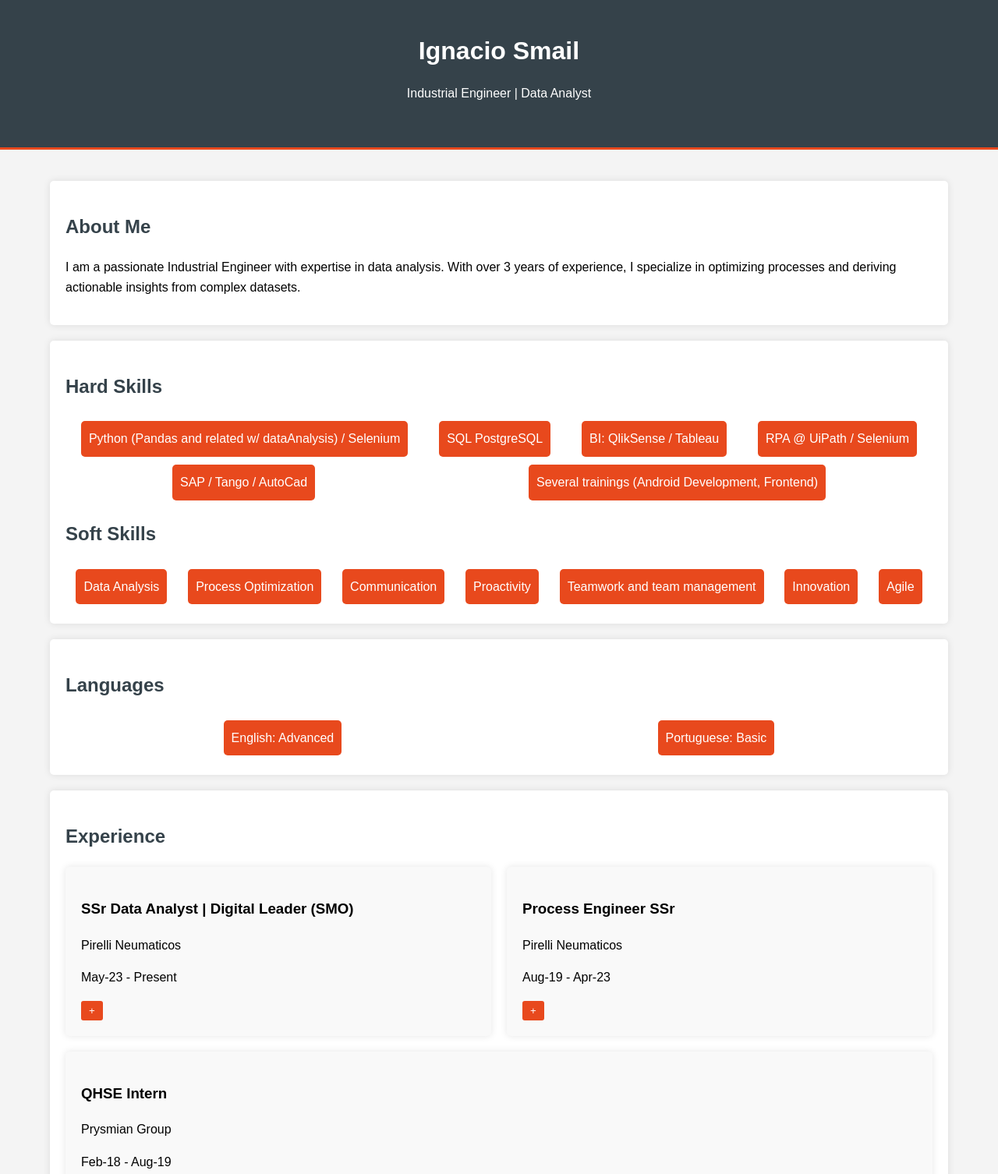
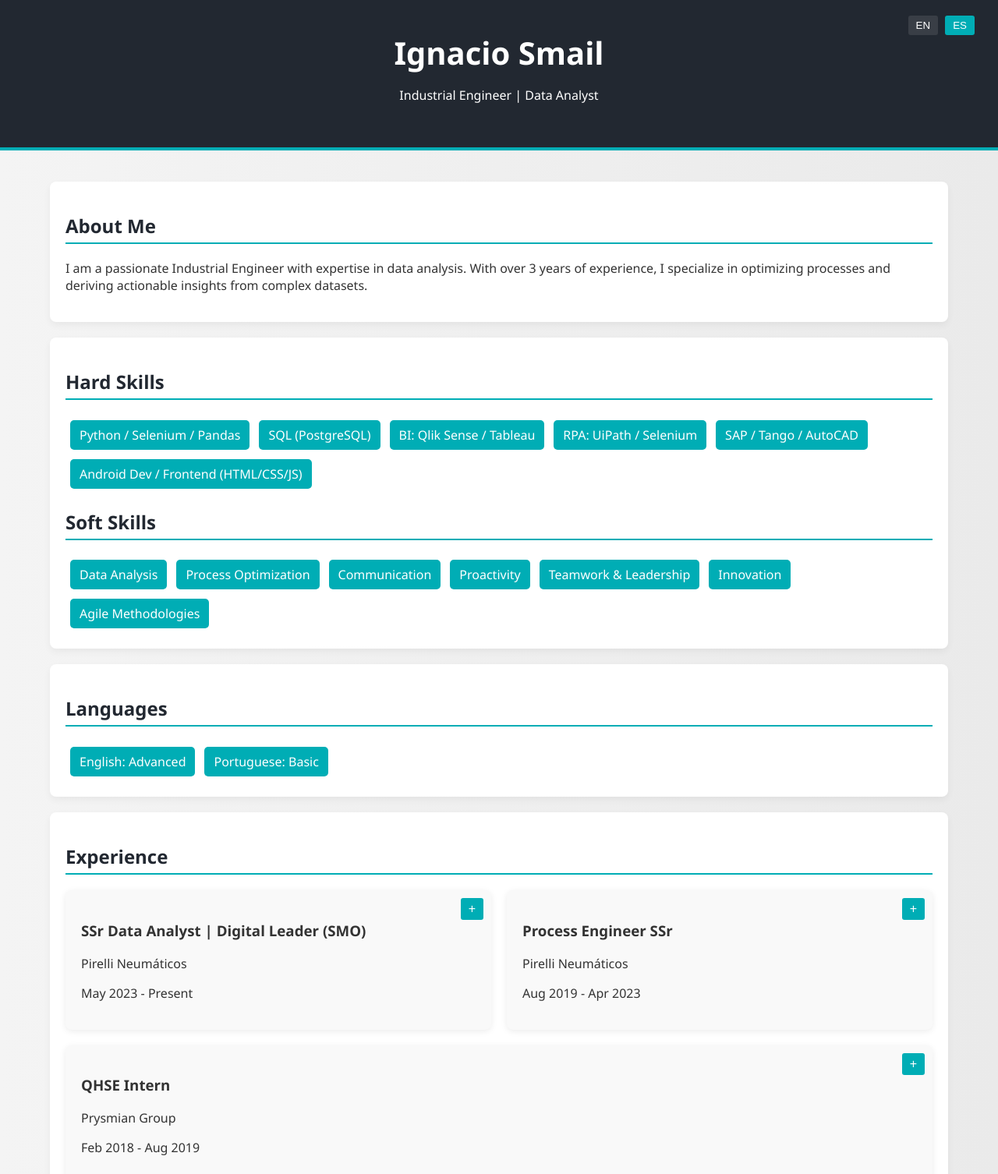
Before and after one commit to nachosmail/cv-landing-page, a plain HTML site: page index.html in a window 1280 px wide. Shown: the top 1506 px of the page at 78% size. Drawn offline with Linux system fonts and the light colour scheme.

Commit message:
update front and about-me

```diff
--- a/index.html
+++ b/index.html
@@ -1,49 +1,59 @@
 <!DOCTYPE html>
 <html lang="en">
 <head>
-    <meta charset="UTF-8">
-    <meta name="viewport" content="width=device-width, initial-scale=1.0">
+    <meta charset="UTF-8" />
+    <meta name="viewport" content="width=device-width, initial-scale=1.0"/>
     <title>CV Ignacio Smail</title>
-    <link rel="stylesheet" href="styles.css">
+    <link rel="stylesheet" href="styles.css" />
+    <script defer src="script.js"></script>
 </head>
 <body>
     <header>
         <div class="container">
             <h1>Ignacio Smail</h1>
             <p>Industrial Engineer | Data Analyst</p>
+            <div class="language-toggle">
+                <button id="lang-en" class="lang-button active">EN</button>
+                <button id="lang-es" class="lang-button">ES</button>
+            </div>
         </div>
     </header>
 
-    <div class="container">
+    <main class="container">
         <section class="section" id="about">
-            <h2>About Me</h2>
-            <p>I am a passionate Industrial Engineer with expertise in data analysis. With over 3 years of experience, I specialize in optimizing processes and deriving actionable insights from complex datasets.</p>
+            <h2 data-en="About Me" data-es="Sobre mí">About Me</h2>
+            <p
+            data-en="I am an Industrial Engineering professional with strong experience in process improvement, cost optimization, and industrial digitalization. My journey evolved from internships to a full-time role at Pirelli, focused on automating reports and enhancing operations. Since 2023, I lead Smart Manufacturing initiatives, driving digital transformation across production, quality, maintenance, and engineering. I work with powerful and modern digital tools, enabling scalable solutions through data, automation, and integrated platforms."
+            data-es="Profesional de Ingeniería Industrial con sólida experiencia en mejora de procesos, optimización de costos y digitalización industrial. Mi recorrido fue desde pasantías hasta un rol efectivo en Pirelli, enfocado en automatización de reportes y eficiencia operativa. Desde 2023 lidero iniciativas de Smart Manufacturing, impulsando la transformación digital en producción, calidad, mantenimiento e ingeniería. Trabajo con herramientas digitales modernas y versátiles, que permiten soluciones escalables basadas en datos, automatización y plataformas integradas.">
+                I am a passionate Industrial Engineer with expertise in data analysis. With over 3 years of experience, I specialize in optimizing processes and deriving actionable insights from complex datasets.
+            </p>
         </section>
 
         <section class="section" id="skills">
-            <h2>Hard Skills</h2>
+            <h2 data-en="Hard Skills" data-es="Habilidades Técnicas">Hard Skills</h2>
             <div class="skills">
-                <span class="skill">Python (Pandas and related w/ dataAnalysis) / Selenium</span>
-                <span class="skill">SQL PostgreSQL</span>
-                <span class="skill">BI: QlikSense / Tableau</span>
-                <span class="skill">RPA @ UiPath / Selenium</span>
-                <span class="skill">SAP / Tango / AutoCad</span>
-                <span class="skill">Several trainings (Android Development, Frontend)</span>
+                <span class="skill">Python / Selenium / Pandas</span>
+                <span class="skill">SQL (PostgreSQL)</span>
+                <span class="skill">BI: Qlik Sense / Tableau</span>
+                <span class="skill">RPA: UiPath / Selenium</span>
+                <span class="skill">SAP / Tango / AutoCAD</span>
+                <span class="skill">Android Dev / Frontend (HTML/CSS/JS)</span>
             </div>
-            <h2>Soft Skills</h2>
+
+            <h2 data-en="Soft Skills" data-es="Habilidades Blandas">Soft Skills</h2>
             <div class="skills">
                 <span class="skill">Data Analysis</span>
                 <span class="skill">Process Optimization</span>
                 <span class="skill">Communication</span>
                 <span class="skill">Proactivity</span>
-                <span class="skill">Teamwork and team management</span>
+                <span class="skill">Teamwork & Leadership</span>
                 <span class="skill">Innovation</span>
-                <span class="skill">Agile</span>
+                <span class="skill">Agile Methodologies</span>
             </div>
         </section>
 
         <section class="section" id="languages">
-            <h2>Languages</h2>
+            <h2 data-en="Languages" data-es="Idiomas">Languages</h2>
             <div class="skills">
                 <span class="skill">English: Advanced</span>
                 <span class="skill">Portuguese: Basic</span>
@@ -51,53 +61,54 @@
         </section>
 
         <section class="section" id="experience">
-            <h2>Experience</h2>
+            <h2 data-en="Experience" data-es="Experiencia">Experience</h2>
             <div class="experience-container">
                 <div class="experience-item">
                     <h3>SSr Data Analyst | Digital Leader (SMO)</h3>
-                    <p>Pirelli Neumaticos</p>
-                    <p>May-23 - Present</p>
+                    <p>Pirelli Neumáticos</p>
+                    <p>May 2023 - Present</p>
                     <button class="toggle-info">+</button>
                     <div class="additional-info">
                         <ul>
-                            <li>Projects plan, development and profit analysis (cost reduction)</li>
-                            <li>Digital infrastructure maintenance</li>
-                            <li>Key users program owner</li>
+                            <li>Project planning and profitability analysis</li>
+                            <li>Maintenance of digital infrastructure</li>
+                            <li>Key Users program management</li>
                         </ul>
                     </div>
                 </div>
                 <div class="experience-item">
                     <h3>Process Engineer SSr</h3>
-                    <p>Pirelli Neumaticos</p>
-                    <p>Aug-19 - Apr-23</p>
+                    <p>Pirelli Neumáticos</p>
+                    <p>Aug 2019 - Apr 2023</p>
                     <button class="toggle-info">+</button>
                     <div class="additional-info">
                         <ul>
-                            <li>Production line layout, cycle time analysis and management</li>
-                            <li>KPIs - Operational productivity</li>
-                            <li>Documentation & implementation of new or modified activities in plant</li>
-                            <li>New BU start-up & support</li>
-                            <li>Intern program from Aug-19 to Nov-20</li>
+                            <li>Operational KPI management</li>
+                            <li>Process documentation and implementation</li>
+                            <li>Support for new business units</li>
                         </ul>
                     </div>
                 </div>
                 <div class="experience-item">
                     <h3>QHSE Intern</h3>
                     <p>Prysmian Group</p>
-                    <p>Feb-18 - Aug-19</p>
+                    <p>Feb 2018 - Aug 2019</p>
                     <button class="toggle-info">+</button>
                     <div class="additional-info">
                         <ul>
-                            <li>Documentation & implementation of new or modified activities and global/operative documentation</li>
-                            <li>Quality, environment and safety certification & maintenance activities (ISO 9001, 14001, 45001)</li>
-                            <li>Legal & internal requirements</li>
+                            <li>Support for ISO certification processes</li>
+                            <li>Legal and internal documentation handling</li>
                         </ul>
                     </div>
                 </div>
             </div>
         </section>
-    </div>
+    </main>
 
-    <script src="script.js"></script>
+    <footer>
+        <div class="container">
+            <p>&copy; 2025 Ignacio Smail</p>
+        </div>
+    </footer>
 </body>
 </html>
--- a/script.js
+++ b/script.js
@@ -1,8 +1,22 @@
 document.querySelectorAll('.toggle-info').forEach(button => {
-    button.addEventListener('click', function() {
+    button.addEventListener('click', function () {
         const info = this.nextElementSibling;
         const isExpanded = info.style.display === 'block';
         info.style.display = isExpanded ? 'none' : 'block';
         this.textContent = isExpanded ? '+' : '-';
     });
 });
+
+// Toggle language
+const langButtons = document.querySelectorAll('.lang-button');
+langButtons.forEach(button => {
+    button.addEventListener('click', () => {
+        const lang = button.id.split('-')[1];
+        langButtons.forEach(btn => btn.classList.remove('active'));
+        button.classList.add('active');
+
+        document.querySelectorAll('[data-en]').forEach(el => {
+            el.textContent = el.getAttribute(`data-${lang}`);
+        });
+    });
+});
--- a/styles.css
+++ b/styles.css
@@ -1,78 +1,162 @@
 body {
-    font-family: Arial, sans-serif;
-    line-height: 1.6;
+    font-family: 'Segoe UI', Tahoma, Geneva, Verdana, sans-serif;
     margin: 0;
     padding: 0;
-    background-color: #f4f4f4;
+    background: linear-gradient(to right, #f4f4f4, #eaeaea);
+    color: #333;
 }
+
 .container {
     width: 90%;
     max-width: 1200px;
     margin: auto;
-    overflow: hidden;
     padding: 20px;
 }
+
 header {
-    background: #35424a;
+    background: #222831;
     color: #ffffff;
     padding: 20px 0;
-    border-bottom: #e8491d 3px solid;
     text-align: center;
+    border-bottom: 4px solid #00adb5;
+    position: relative;
 }
+
 header h1 {
     margin: 0;
+    font-size: 2.5rem;
 }
+
+.language-toggle {
+    position: absolute;
+    top: 20px;
+    right: 30px;
+}
+
+.lang-button {
+    background: #00adb5;
+    border: none;
+    padding: 5px 10px;
+    color: #fff;
+    cursor: pointer;
+    margin-left: 5px;
+    border-radius: 3px;
+}
+
+.lang-button.active {
+    background: #393e46;
+}
+
 .section {
     background: #ffffff;
     margin: 20px 0;
     padding: 20px;
-    border-radius: 5px;
-    box-shadow: 0 0 10px rgba(0,0,0,0.1);
+    border-radius: 8px;
+    box-shadow: 0 4px 10px rgba(0, 0, 0, 0.05);
+    transition: all 0.3s ease-in-out;
+    animation: fadeInUp 0.8s ease;
 }
+
+@keyframes fadeInUp {
+    from {
+        opacity: 0;
+        transform: translateY(20px);
+    }
+    to {
+        opacity: 1;
+        transform: translateY(0);
+    }
+}
+
 h2 {
-    color: #35424a;
+    color: #222831;
+    border-bottom: 2px solid #00adb5;
+    padding-bottom: 5px;
 }
+
 .skills {
     display: flex;
     flex-wrap: wrap;
-    justify-content: space-around;
+    justify-content: start;
 }
+
 .skill {
-    background: #e8491d;
-    color: #ffffff;
-    padding: 10px;
-    margin: 5px;
+    background: #00adb5;
+    color: #fff;
+    padding: 8px 12px;
+    margin: 6px;
     border-radius: 5px;
+    font-weight: 500;
+    transition: background 0.3s ease;
 }
+
+.skill:hover {
+    background: #007a83;
+}
+
 .experience-container {
     display: flex;
     flex-wrap: wrap;
     gap: 20px;
 }
+
 .experience-item {
-    flex: 1 1 calc(100% - 40px);
+    flex: 1 1 100%;
     background: #f9f9f9;
     padding: 20px;
-    border-radius: 5px;
-    box-shadow: 0 0 10px rgba(0,0,0,0.1);
+    border-radius: 8px;
+    box-shadow: 0 2px 8px rgba(0, 0, 0, 0.08);
+    position: relative;
+    transition: transform 0.3s ease;
 }
+
+.experience-item:hover {
+    transform: translateY(-5px);
+}
+
 .toggle-info {
-    background: #e8491d;
-    color: #ffffff;
+    background: #00adb5;
+    color: #fff;
     border: none;
     padding: 5px 10px;
     cursor: pointer;
     border-radius: 3px;
+    position: absolute;
+    top: 10px;
+    right: 10px;
+    font-size: 1rem;
 }
+
 .additional-info {
     display: none;
     margin-top: 10px;
+    animation: fadeIn 0.3s ease;
 }
+
+@keyframes fadeIn {
+    from {
+        opacity: 0;
+    }
+    to {
+        opacity: 1;
+    }
+}
+
+footer {
+    background: #222831;
+    color: #ccc;
+    text-align: center;
+    padding: 10px 0;
+    margin-top: 40px;
+    font-size: 0.9rem;
+}
+
 @media (min-width: 768px) {
     .experience-item {
         flex: 1 1 calc(50% - 40px);
     }
 }
+
 @media (min-width: 1024px) {
     .experience-item {
         flex: 1 1 calc(33.33% - 40px);
```
